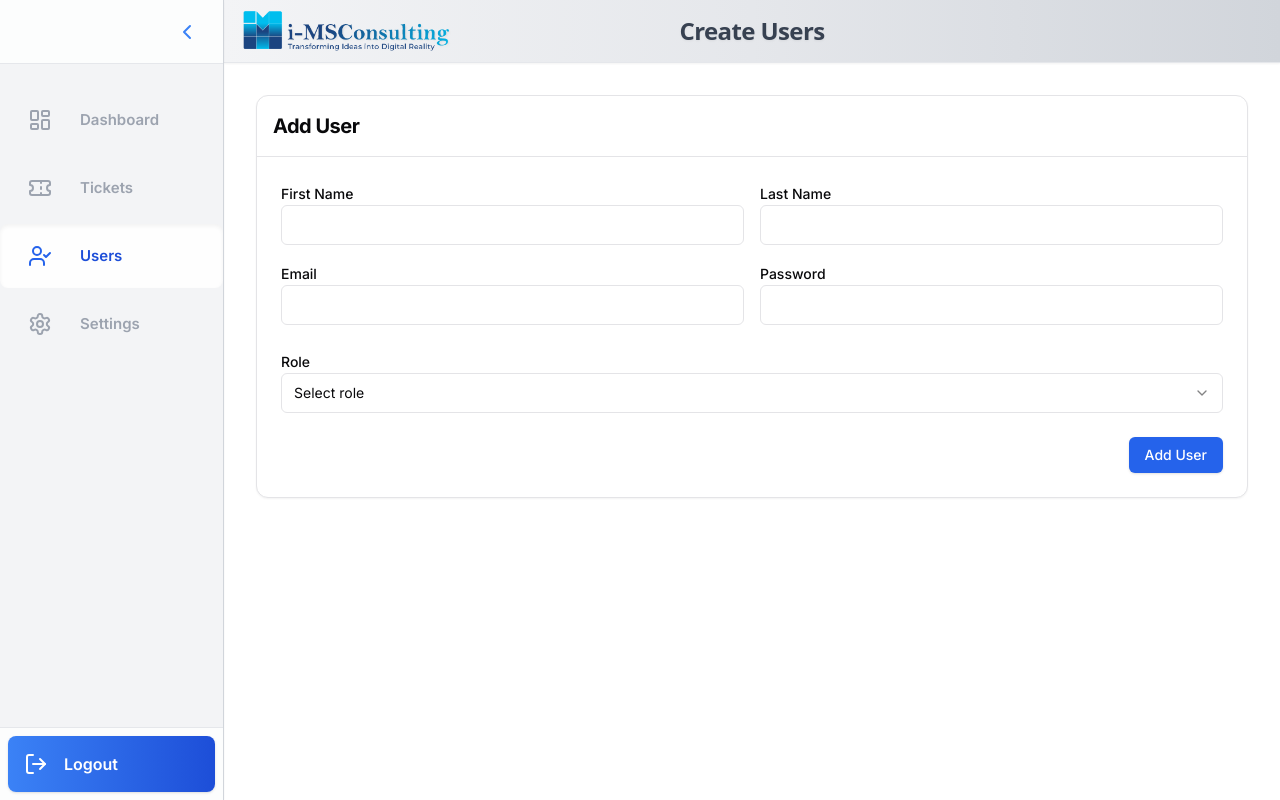
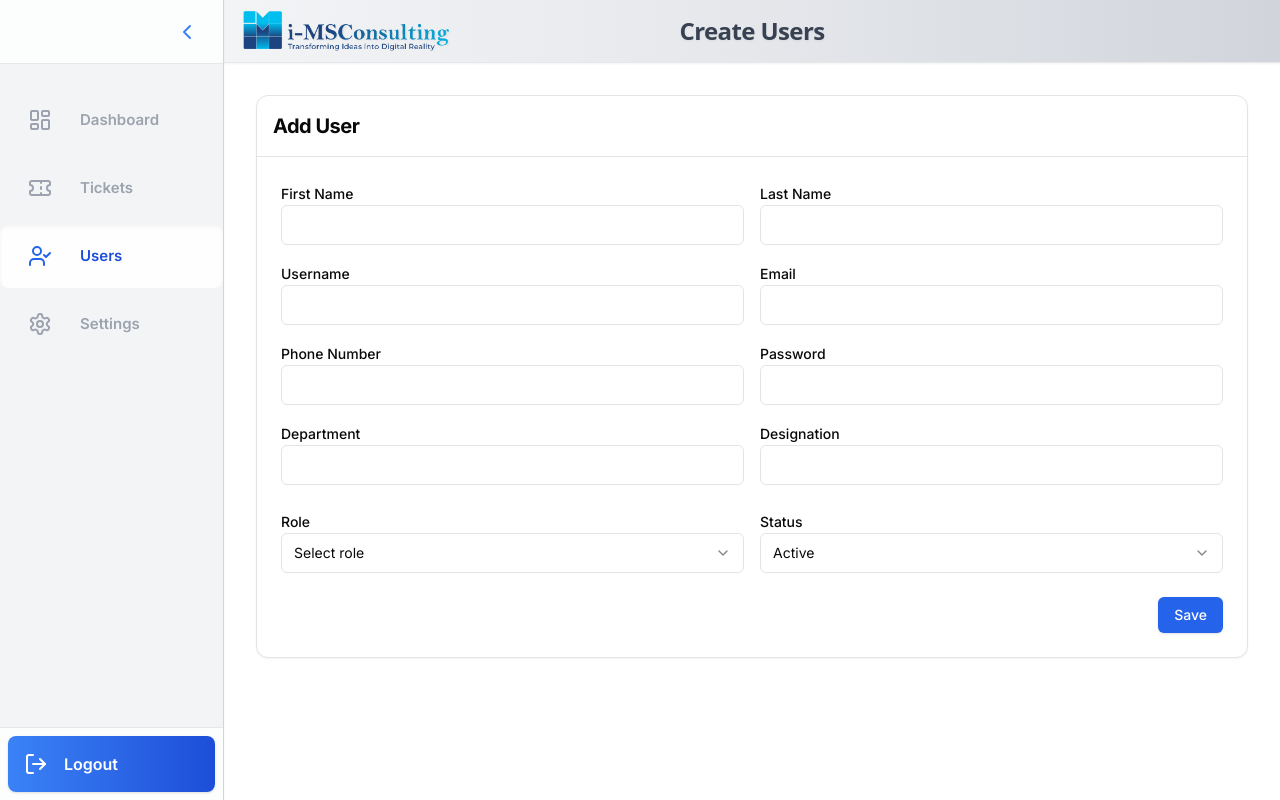
Before and after one commit to Fasih-Siddiqui/Ticket-System, a Next.js app in the folder client/: page /users in a window 1280 px wide. Built offline with nearby package versions, Linux system fonts and the light colour scheme.

Commit message:
Update page.js

```diff
--- a/client/app/users/page.js
+++ b/client/app/users/page.js
@@ -19,9 +19,15 @@ export default function UsersPage() {
   const [sidebarCollapsed, setSidebarCollapsed] = useState(false);
   const [firstName, setFirstName] = useState("");
   const [lastName, setLastName] = useState("");
+  const [username, setUsername] = useState("");
   const [email, setEmail] = useState("");
   const [password, setPassword] = useState("");
   const [role, setRole] = useState("");
+  const [phone, setPhone] = useState("");
+  const [department, setDepartment] = useState("");
+  const [designation, setDesignation] = useState("");
+  const [status, setStatus] = useState("active");
+  const [profilePic, setProfilePic] = useState(null);
   const [loading, setLoading] = useState(false);
   const [success, setSuccess] = useState("");
   const [error, setError] = useState("");
@@ -33,9 +39,14 @@ export default function UsersPage() {
     if (
       firstName === "" ||
       lastName === "" ||
+      username === "" ||
       email === "" ||
       password === "" ||
-      role === ""
+      role === "" ||
+      phone === "" ||
+      department === "" ||
+      designation === "" ||
+      status === ""
     ) {
       setError("Please fill in all fields");
       return;
@@ -47,9 +58,15 @@ export default function UsersPage() {
       setSuccess("User added successfully!");
       setFirstName("");
       setLastName("");
+      setUsername("");
       setEmail("");
       setPassword("");
       setRole("");
+      setPhone("");
+      setDepartment("");
+      setDesignation("");
+      setStatus("active");
+      setProfilePic(null);
     }, 1000);
   };
 
@@ -89,7 +106,11 @@ export default function UsersPage() {
               <CardTitle className="text-xl font-bold">Add User</CardTitle>
             </CardHeader>
             <CardContent className="pt-6">
-              <form className="space-y-6" onSubmit={handleSubmit}>
+              <form
+                className="space-y-6"
+                onSubmit={handleSubmit}
+                encType="multipart/form-data"
+              >
                 <div className="grid grid-cols-1 md:grid-cols-2 gap-4">
                   <div>
                     <Label htmlFor="firstName">First Name</Label>
@@ -112,6 +133,16 @@ export default function UsersPage() {
                     />
                   </div>
                   <div>
+                    <Label htmlFor="username">Username</Label>
+                    <Input
+                      id="username"
+                      name="username"
+                      value={username}
+                      onChange={(e) => setUsername(e.target.value)}
+                      required
+                    />
+                  </div>
+                  <div>
                     <Label htmlFor="email">Email</Label>
                     <Input
                       id="email"
@@ -119,6 +150,17 @@ export default function UsersPage() {
                       type="email"
                       value={email}
                       onChange={(e) => setEmail(e.target.value)}
+                      required
+                    />
+                  </div>
+                  <div>
+                    <Label htmlFor="phone">Phone Number</Label>
+                    <Input
+                      id="phone"
+                      name="phone"
+                      type="tel"
+                      value={phone}
+                      onChange={(e) => setPhone(e.target.value)}
                       required
                     />
                   </div>
@@ -133,7 +175,28 @@ export default function UsersPage() {
                       required
                     />
                   </div>
+                  <div>
+                    <Label htmlFor="department">Department</Label>
+                    <Input
+                      id="department"
+                      name="department"
+                      value={department}
+                      onChange={(e) => setDepartment(e.target.value)}
+                      required
+                    />
                   </div>
+                  <div>
+                    <Label htmlFor="designation">Designation</Label>
+                    <Input
+                      id="designation"
+                      name="designation"
+                      value={designation}
+                      onChange={(e) => setDesignation(e.target.value)}
+                      required
+                    />
+                  </div>
+                </div>
+                <div className="grid grid-cols-1 md:grid-cols-2 gap-4">
                   <div>
                     <Label htmlFor="role">Role</Label>
                     <Select value={role} onValueChange={setRole} required>
@@ -147,6 +210,20 @@ export default function UsersPage() {
                       </SelectContent>
                     </Select>
                   </div>
+                  <div>
+                    <Label htmlFor="status">Status</Label>
+                    <Select value={status} onValueChange={setStatus} required>
+                      <SelectTrigger>
+                        <SelectValue placeholder="Select status" />
+                      </SelectTrigger>
+                      <SelectContent>
+                        <SelectItem value="active">Active</SelectItem>
+                        <SelectItem value="inactive">Inactive</SelectItem>
+                      </SelectContent>
+                    </Select>
+                  </div>
+
+                </div>
                 {success && (
                   <div className="text-green-600 font-medium">{success}</div>
                 )}
@@ -157,7 +234,7 @@ export default function UsersPage() {
                     className="bg-blue-600 text-white hover:bg-blue-700"
                     disabled={loading}
                   >
-                    {loading ? "Adding..." : "Add User"}
+                    {loading ? "Adding..." : "Save"}
                   </Button>
                 </div>
               </form>
```
Lines whose indentation alone changed are shown as unchanged.
